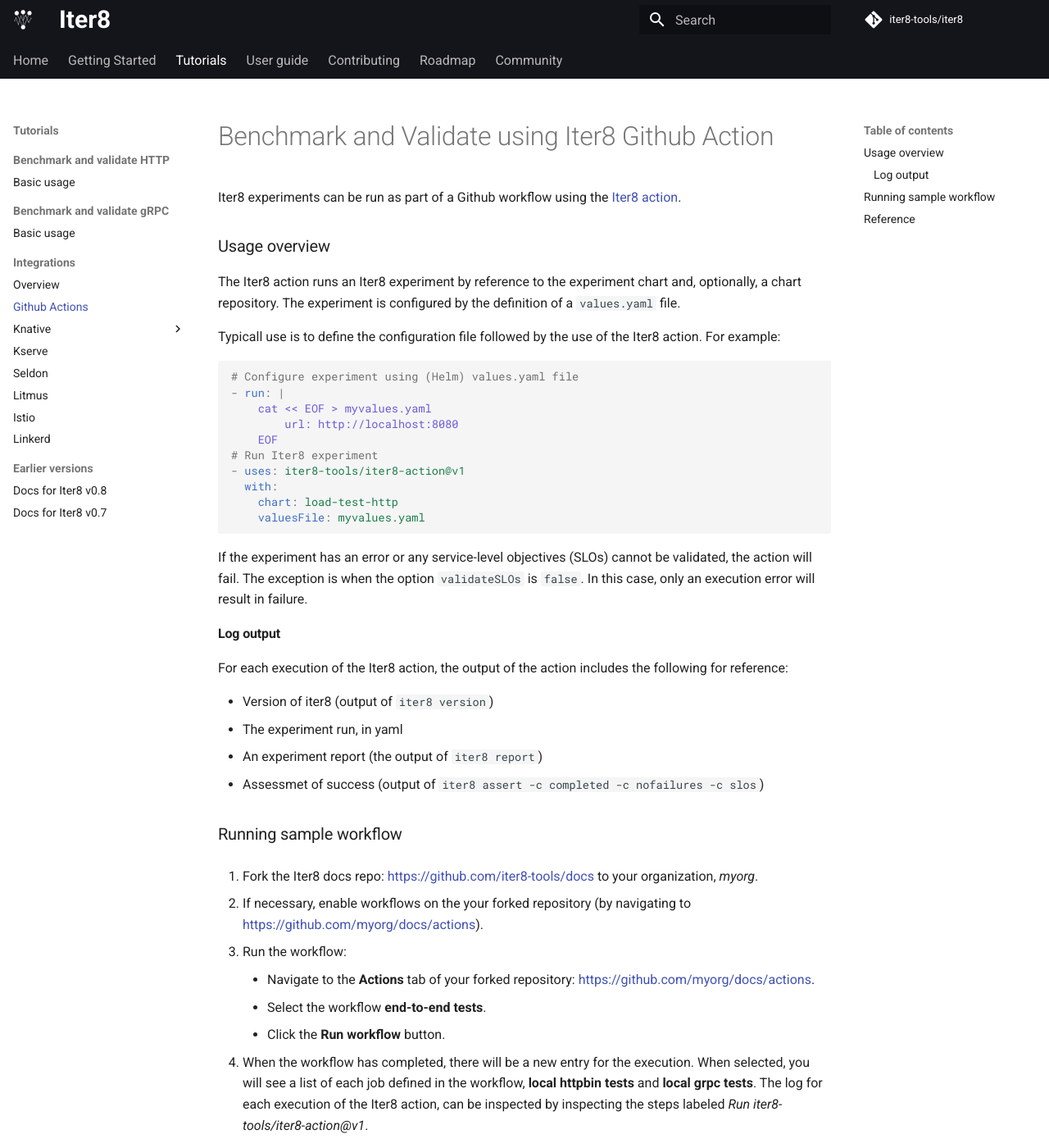
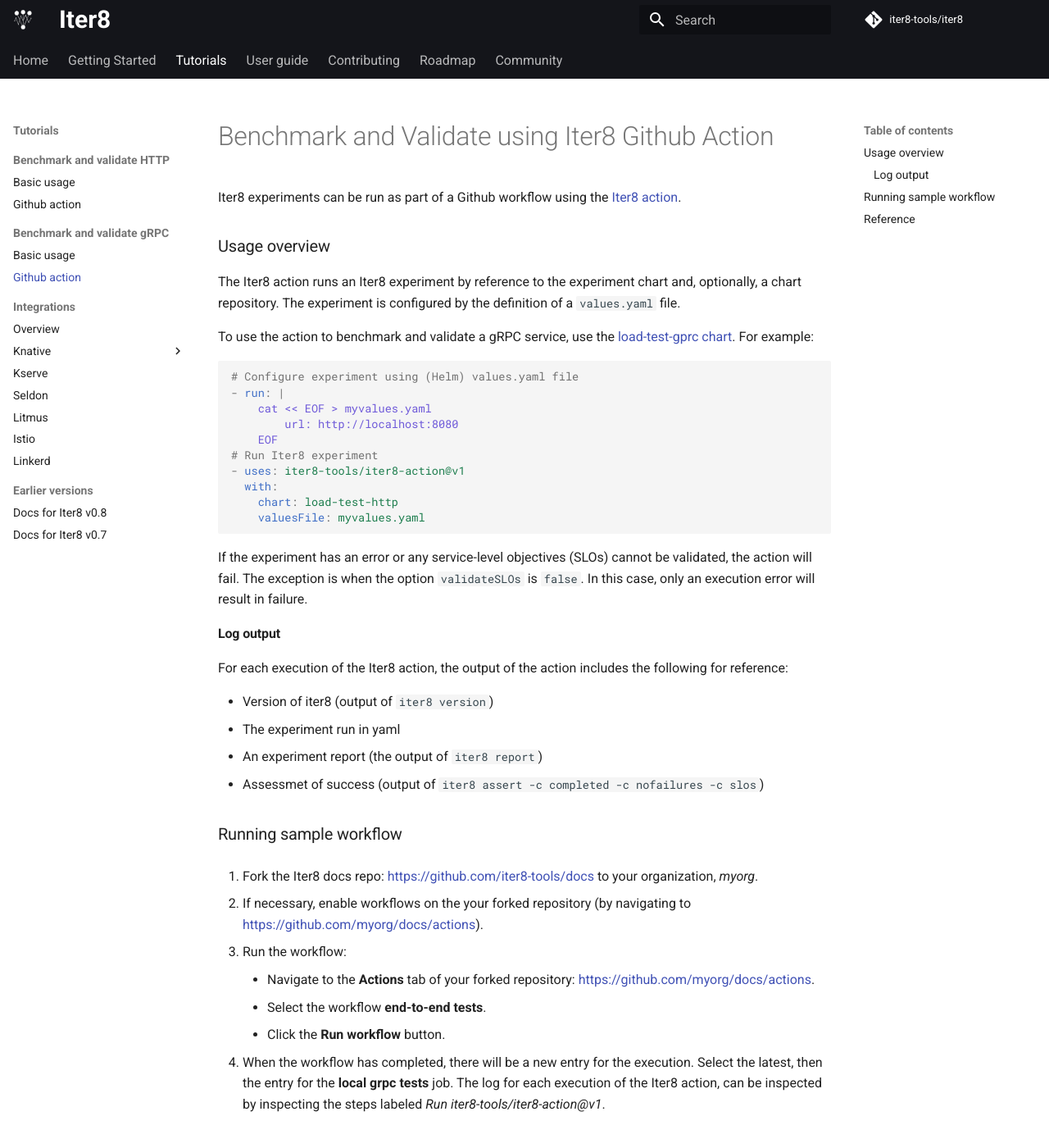
Before and after one commit to iter8-tools/docs, an MkDocs documentation site: the page built from docs/tutorials/load-test-grpc/ghaction.md, in a window 1280 px wide and 1400 px high. Shown: the whole window at 82% size. Built offline with MkDocs 1.6.1 and Material for MkDocs 9.7.7, drawn with Linux system fonts in a browser that asks for light colours; comment, search, counter and statistics services are not loaded; the version menu is left out; some of the changed text lies outside the part shown.

Commit message:
move action doc
Signed-off-by: Michael Kalantar <kalantar@us.ibm.com>

````diff
--- a/docs/tutorials/integrations/ghaction.md
+++ b/docs/tutorials/load-test-grpc/ghaction.md
@@ -10,7 +10,7 @@
 
 The Iter8 action runs an Iter8 experiment by reference to the experiment chart and, optionally, a chart repository. The experiment is configured by the definition of a `values.yaml` file.
 
-Typicall use is to define the configuration file followed by the use of the Iter8 action. For example:
+To use the action to benchmark and validate a gRPC service, use the [load-test-gprc chart](https://github.com/iter8-tools/hub/tree/main/charts/load-test-grpc). For example:
 
 ```yaml
 # Configure experiment using (Helm) values.yaml file
@@ -32,7 +32,7 @@
 For each execution of the Iter8 action, the output of the action includes the following for reference:
 
 - Version of iter8 (output of `iter8 version`)
-- The experiment run, in yaml
+- The experiment run in yaml
 - An experiment report (the output of `iter8 report`)
 - Assessmet of success (output of `iter8 assert -c completed -c nofailures -c slos`)
 
@@ -48,8 +48,9 @@
     - Select the workflow **end-to-end tests**.
     - Click the **Run workflow** button.
 
-4. When the workflow has completed, there will be a new entry for the execution. When selected, you will see a list of each job defined in the workflow, **local httpbin tests** and **local grpc tests**. The log for each execution of the Iter8 action, can be inspected by inspecting the steps labeled *Run iter8-tools/iter8-action@v1*.
+4. When the workflow has completed, there will be a new entry for the execution. Select the latest, then the entry for the **local grpc tests** job. The log for each execution of the Iter8 action, can be inspected by inspecting the steps labeled *Run iter8-tools/iter8-action@v1*.
 
 ### Reference
 
-A full list of options for the Iter8 action are [here](https://github.com/iter8-tools/iter8-action/tree/v1).
+- A full list of options for the Iter8 action are [here](https://github.com/iter8-tools/iter8-action/tree/v1).
+- A full list of the options for the `load-test-grpc` chart are [here](https://github.com/iter8-tools/hub/tree/main/charts/load-test-grpc).
--- a/mkdocs.yml
+++ b/mkdocs.yml
@@ -131,11 +131,12 @@
 - Tutorials:
   - Benchmark and validate HTTP:
     - Basic usage: tutorials/load-test-http/basicusage.md
+    - Github action: tutorials/load-test-http/ghaction.md
   - Benchmark and validate gRPC:
     - Basic usage: tutorials/load-test-grpc/basicusage.md
+    - Github action: tutorials/load-test-grpc/ghaction.md
   - Integrations:
     - Overview: tutorials/integrations/overview.md
-    - Github Actions: tutorials/integrations/ghaction.md
     - Knative:
       - Benchmark and validate HTTP: tutorials/integrations/knative/load-test-http.md
       - Benchmark and validate gRPC: tutorials/integrations/knative/load-test-grpc.md
````
Also changed, not shown: docs/tutorials/load-test-http/ghaction.md (added, +56 -0 lines).
